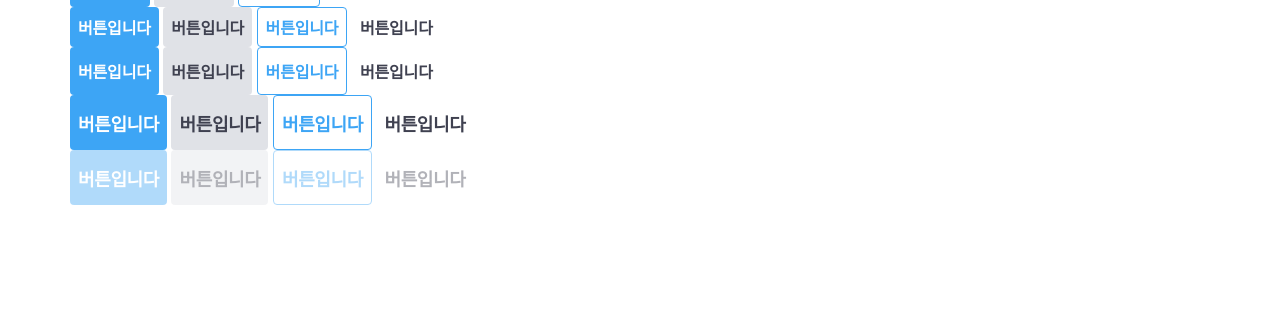
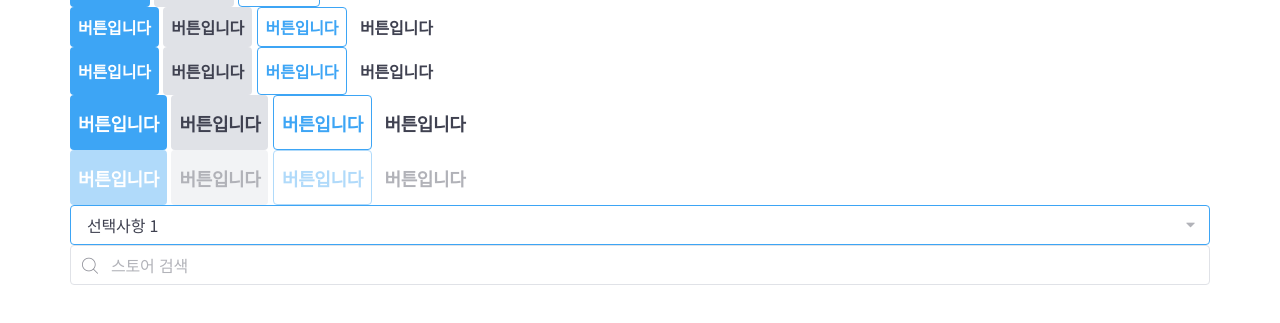
Before and after one commit to codeblue25/tommorrow_house, a website: page index.html in a window 1280 px wide. Shown: the part 207-530 px from the top of the page. Drawn offline with nearby package versions, Linux system fonts and the light colour scheme; files that its build step writes are made by us from their sources; files whose address does not match are found by name.

Commit message:
💄 Implement form components: select, input

```diff
--- a/index.html
+++ b/index.html
@@ -138,6 +138,24 @@
           </button>
         </div>
       </div>
+
+      <div>
+        <div class="select-group is-active">
+          <select class="form-select">
+            <option value="1">선택사항 1</option>
+            <option value="2">선택사항 2</option>
+            <option value="3">선택사항 3</option>
+            <option value="4">선택사항 4</option>
+            <option value="5">선택사항 5</option>
+          </select>
+          <i class="ic-caret" aria-hidden></i>
+        </div>
+
+        <div class="input-group">
+          <i class="ic-search" aria-hidden></i>
+          <input class="form-input" type="text" placeholder="스토어 검색" />
+        </div>
+      </div>
     </div>
   </body>
 </html>
--- a/styles/main.scss
+++ b/styles/main.scss
@@ -16,5 +16,6 @@
 @import './modules/star-ratings';
 @import './modules/prices';
 @import './modules/buttons';
+@import './modules/forms';
 
 @import './layouts/grids';
--- /dev/null
+++ b/styles/modules/_forms.scss
@@ -0,0 +1,73 @@
+%form-base {
+  @include text-style(16, $primary);
+  display: block;
+  width: 100%;
+  height: 40px;
+  padding: 0 16px;
+  background-color: $white;
+  border: 1px solid $border;
+  border-radius: 4px;
+  transition: background-color 200ms ease-in-out;
+  appearance: none;
+
+  &::placeholder {
+    color: $tertiary; //placeholder 글자색 변경
+  }
+
+  &:not(:disabled):hover {
+    background-color: $background;
+  }
+
+  &:disabled {
+    cursor: not-allowed;
+    opacity: 0.4;
+  }
+}
+// NOTE: Select
+.select-group {
+  position: relative;
+
+  &.is-active {
+    .form-select {
+      border-color: $blue;
+    }
+  }
+
+  .ic-caret {
+    color: $blue;
+  }
+
+  .form-select {
+    padding-right: 40px;
+    text-overflow: ellipsis; //길어진 텍스트 줄임 표시
+  }
+
+  .ic-caret {
+    @include pos-center-y;
+    right: 8px;
+    font-size: 24px;
+    color: $tertiary;
+    pointer-events: none;
+  }
+}
+
+// NOTE: Input
+.input-group {
+  position: relative;
+
+  .form-input {
+    padding-left: 40px;
+  }
+
+  .ic-search {
+    @include pos-center-y;
+    left: 10px;
+    font-size: 20px;
+    color: $secondary;
+  }
+}
+
+.form-select,
+.form-input {
+  @extend %form-base;
+}
```
